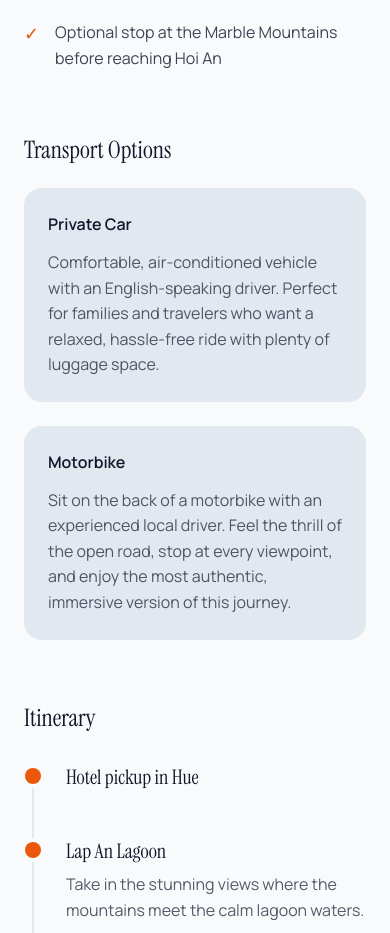
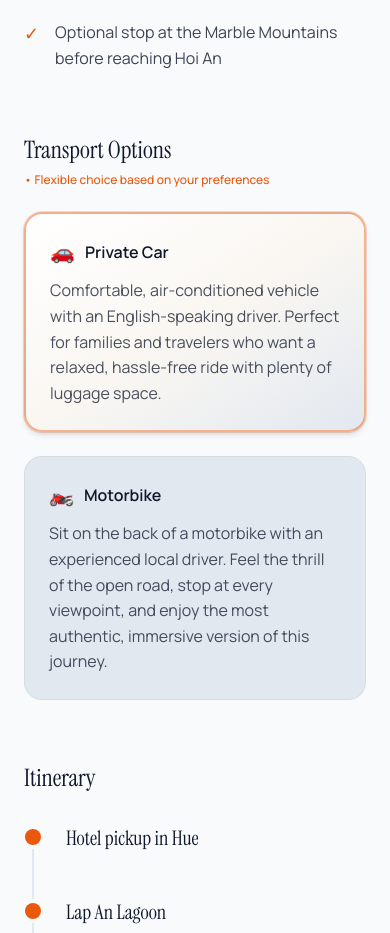
Before and after one commit to jayykioh/hue-motorbike-tours, a Next.js app: page /en/tours/hue-to-hoi-an-via-hai-van-pass in a window 390 px wide. Shown: the part 1601-2534 px from the top of the page. Built offline with nearby package versions, Linux system fonts and the light colour scheme.

Commit message:
feat: add dynamic tour detail page and tour data module

```diff
--- a/src/app/[locale]/tours/[slug]/page.tsx
+++ b/src/app/[locale]/tours/[slug]/page.tsx
@@ -341,18 +341,60 @@ export default async function TourDetailPage({ params }: Props) {
               {/* Transport Options */}
               {tour.transportOptions && tour.transportOptions.length > 0 && (
                 <div className="flex flex-col gap-6">
+                  <div className="flex flex-wrap items-baseline justify-between gap-2">
                     <h2 className="text-h3 font-display text-[var(--color-ink)]">{strings.transportOptions}</h2>
+                    <span className="text-xs text-[var(--color-terracotta)] font-medium">
+                      {isVi ? '• Tùy chọn linh hoạt theo nhu cầu của bạn' : '• Flexible choice based on your preferences'}
+                    </span>
+                  </div>
                   <div className="grid grid-cols-1 md:grid-cols-2 gap-6">
-                    {tour.transportOptions.map((opt, idx) => (
-                      <div key={idx} className="bg-[var(--color-sand)] rounded-[var(--radius-md)] p-6 flex flex-col gap-3">
-                        <h3 className="text-body font-semibold text-[var(--color-ink)]">
-                          {isVi ? opt.name.vi : opt.name.en}
+                    {tour.transportOptions.map((opt, idx) => {
+                      const isHighlighted = opt.highlight || opt.name.en.toLowerCase().includes('car') || opt.name.vi.toLowerCase().includes('ô tô');
+                      return (
+                        <div
+                          key={idx}
+                          className={`rounded-[var(--radius-md)] p-6 flex flex-col justify-between gap-4 transition-all duration-300 relative ${
+                            isHighlighted
+                              ? 'bg-gradient-to-br from-white via-[#faf7f2] to-[var(--color-sand)] border-2 border-[var(--color-terracotta)]/45 shadow-md ring-1 ring-[var(--color-terracotta)]/20'
+                              : 'bg-[var(--color-sand)] border border-black/5 hover:border-black/10'
+                          }`}
+                        >
+                          <div className="flex flex-col gap-3">
+                            <div className="flex flex-wrap items-center justify-between gap-2">
+                              <h3 className="text-body font-semibold text-[var(--color-ink)] flex items-center gap-2.5">
+                                <span className="text-xl sm:text-2xl" role="img" aria-label={isHighlighted ? 'Car' : 'Motorbike'}>
+                                  {isHighlighted ? '🚗' : '🏍️'}
+                                </span>
+                                <span>{isVi ? opt.name.vi : opt.name.en}</span>
                               </h3>
-                        <p className="text-body text-[var(--color-ink)] opacity-70 leading-relaxed">
+                              {opt.badge && (
+                                <span className={`text-[11px] sm:text-xs font-semibold px-3 py-1 rounded-full ${
+                                  isHighlighted
+                                    ? 'bg-[var(--color-terracotta)] text-white shadow-xs font-display tracking-wide'
+                                    : 'bg-[var(--color-river)]/15 text-[var(--color-river)] border border-[var(--color-river)]/20'
+                                }`}>
+                                  {isVi ? opt.badge.vi : opt.badge.en}
+                                </span>
+                              )}
+                            </div>
+                            <p className="text-body text-[var(--color-ink)] opacity-75 leading-relaxed text-sm">
                               {isVi ? opt.description.vi : opt.description.en}
                             </p>
                           </div>
+
+                          {opt.features && opt.features.length > 0 && (
+                            <ul className="pt-3 border-t border-black/8 flex flex-col gap-2 text-xs text-[var(--color-ink)]/85">
+                              {opt.features.map((f, fIdx) => (
+                                <li key={fIdx} className="flex items-start gap-2">
+                                  <span className="text-[var(--color-terracotta)] font-bold text-sm leading-none mt-0.5">✓</span>
+                                  <span>{isVi ? f.vi : f.en}</span>
+                                </li>
                               ))}
+                            </ul>
+                          )}
+                        </div>
+                      );
+                    })}
                   </div>
                 </div>
               )}
--- a/src/data/tours.ts
+++ b/src/data/tours.ts
@@ -13,6 +13,9 @@ export type FAQItem = {
 export type TransportOption = {
   name: { en: string; vi: string };
   description: { en: string; vi: string };
+  badge?: { en: string; vi: string };
+  highlight?: boolean;
+  features?: { en: string; vi: string }[];
 };
 
 export type TourGalleryItem = {
@@ -139,13 +142,13 @@ export const tours: Tour[] = [
       vi: 'Tour Khám Phá Đại Nội Huế & Lăng Tẩm Triều Nguyễn'
     },
     shortDescription: {
-      en: 'Step inside the 143-year imperial capital of Vietnam’s Nguyen Dynasty. Explore the UNESCO-listed Hue Imperial Citadel (Đại Nội), marvel at Khai Dinh’s mosaic palace, visit peaceful 400-year-old Thien Mu Pagoda, and discover vibrant Thuy Xuan Incense Village. Travel comfortably with our licensed local guides on authentic motorbikes.',
-      vi: 'Bước vào trái tim kinh đô phong kiến 143 năm của triều Nguyễn. Khám phá Quần thể Di tích Cố đô & Đại Nội Huế được UNESCO công nhận, chiêm ngưỡng nghệ thuật khảm sành sứ Lăng Khải Định, viếng chùa Thiên Mụ 400 năm tuổi và trải nghiệm làng hương Thủy Xuân cùng hướng dẫn viên bản địa Huế trên xe máy.'
+      en: 'Step inside the 143-year imperial capital of Vietnam’s Nguyen Dynasty. Explore the UNESCO-listed Hue Imperial Citadel (Đại Nội), marvel at Khai Dinh’s mosaic palace, visit peaceful 400-year-old Thien Mu Pagoda, and discover vibrant Thuy Xuan Incense Village. Travel comfortably with our licensed local guides by private air-conditioned car or authentic motorbike.',
+      vi: 'Bước vào trái tim kinh đô phong kiến 143 năm của triều Nguyễn. Khám phá Quần thể Di tích Cố đô & Đại Nội Huế được UNESCO công nhận, chiêm ngưỡng nghệ thuật khảm sành sứ Lăng Khải Định, viếng chùa Thiên Mụ 400 năm tuổi và trải nghiệm làng hương Thủy Xuân. Lựa chọn linh hoạt giữa ô tô riêng có điều hòa mát mẻ hoặc xe máy cùng hướng dẫn viên bản địa Huế.'
     },
     duration: '7–8 hours',
     transport: {
-      en: 'Motorbike with Rider',
-      vi: 'Xe máy có tài xế'
+      en: 'Private Car or Motorbike',
+      vi: 'Xe ô tô riêng hoặc Xe máy'
     },
     price: 'From $65 USD',
     priceCaption: {
@@ -166,12 +169,13 @@ export const tours: Tour[] = [
     },
     seo: {
       en: {
-        title: 'Hue Imperial City Tour | Citadel, Royal Tombs & Thien Mu Pagoda',
-        description: 'Comprehensive Hue Imperial City full-day tour. Discover the Imperial Citadel (Đại Nội), Kien Trung Palace, Khai Dinh Tomb & Thien Mu Pagoda with local guides by motorbike.',
+        title: 'Hue Imperial City Tour | Private Car & Motorbike Options',
+        description: 'Comprehensive Hue Imperial City full-day tour. Discover the Imperial Citadel (Đại Nội), Kien Trung Palace, Khai Dinh Tomb & Thien Mu Pagoda with local guides by private car or motorbike.',
         keywords: [
           'Hue Imperial City tour',
           'Hue Citadel tour',
           'Hue Imperial Citadel tour',
+          'Hue private car tour',
           'Khai Dinh Tomb tour',
           'Thien Mu Pagoda tour',
           'Hue motorbike tour'
@@ -179,11 +183,12 @@ export const tours: Tour[] = [
       },
       vi: {
         title: 'Tour Đại Nội Huế 1 Ngày | Kinh Thành, Lăng Tẩm & Chùa Thiên Mụ',
-        description: 'Tour khám phá Đại Nội Huế trọn gói 1 ngày. Tham quan Kinh Thành Huế, điện Kiến Trung, lăng Khải Định, chùa Thiên Mụ và làng hương cùng hướng dẫn viên bản địa bằng xe máy.',
+        description: 'Tour khám phá Đại Nội Huế trọn gói 1 ngày. Tham quan Kinh Thành Huế, điện Kiến Trung, lăng Khải Định, chùa Thiên Mụ và làng hương cùng hướng dẫn viên bản địa bằng xe ô tô riêng hoặc xe máy.',
         keywords: [
           'tour đại nội huế',
           'tour kinh thành huế',
           'tour huế 1 ngày',
+          'xe ô tô du lịch huế',
           'tham quan lăng tẩm huế',
           'tour lăng khải định',
           'giá vé đại nội huế 2026',
@@ -320,12 +325,48 @@ export const tours: Tour[] = [
         caption: { en: 'Kien Trung Palace - masterpiece of French-Indochinese architecture', vi: 'Điện Kiến Trung - kiệt tác kiến trúc Pháp - Đông Dương vừa hồi sinh' }
       }
     ],
+    transportOptions: [
+      {
+        name: { en: 'Private Air-Conditioned Car', vi: 'Xe ô tô riêng có điều hòa' },
+        description: {
+          en: 'A modern, private 4, 7, or 16-seater vehicle with cool air-conditioning and a courteous local driver. Perfect for multi-generational families, seniors, young children, or travelers who want a completely relaxed, weather-protected journey away from the tropical midday heat.',
+          vi: 'Xe ô tô riêng 4–7–16 chỗ đời mới với điều hòa mát mẻ và tài xế bản địa chu đáo. Lựa chọn lý tưởng hàng đầu cho gia đình có người lớn tuổi, trẻ nhỏ hoặc du khách muốn hành trình thư thái, tránh trưa nắng gắt và thời tiết thất thường của miền Trung.'
+        },
+        badge: {
+          en: '✨ Best for Families & Weather Comfort',
+          vi: '✨ Khuyên dùng cho gia đình & tránh nắng mưa'
+        },
+        highlight: true,
+        features: [
+          { en: 'Cool air-conditioning throughout the entire day', vi: 'Điều hòa mát mẻ suốt toàn bộ hành trình' },
+          { en: '100% weather-protected (sun, heat, or sudden rain)', vi: 'Tránh nắng gắt, khói bụi và mưa bất chợt' },
+          { en: 'Generous luggage space & comfortable seating', vi: 'Không gian riêng tư, cốp chứa hành lý rộng rãi' },
+          { en: 'Door-to-door hotel pickup and drop-off in Hue', vi: 'Đón trả tận nơi tại khách sạn trung tâm Huế' }
+        ]
+      },
+      {
+        name: { en: 'Authentic Motorbike with Rider', vi: 'Xe máy riêng cùng tài xế bản địa' },
+        description: {
+          en: 'Ride as a passenger behind an experienced local driver. Weave through ancient Hue alleys, feel the river breeze, and enjoy flexible, spontaneous photography stops along scenic tree-lined avenues.',
+          vi: 'Ngồi sau xe máy cùng tài xế bản địa dày dặn kinh nghiệm. Luồn lách qua các ngõ phố cổ kính xứ Huế, tận hưởng làn gió mát và trải nghiệm du lịch chân thực, linh hoạt dừng chụp ảnh bất cứ đâu.'
+        },
+        badge: {
+          en: '🏍️ Authentic Local Adventure',
+          vi: '🏍️ Trải nghiệm phiêu lưu bản địa'
+        },
+        features: [
+          { en: 'Skilled, gentle local Easy Rider driver', vi: 'Tài xế bản địa tay lái vững vàng, êm ái' },
+          { en: 'High-quality safety helmets & rain gear provided', vi: 'Trang bị mũ bảo hiểm chuẩn & áo mưa tiện lợi' },
+          { en: 'Immersive street-level exploration & photo stops', vi: 'Dễ dàng dừng ngắm cảnh & chụp hình góc đẹp' }
+        ]
+      }
+    ],
     inclusions: [
-      { en: 'Comfortable motorbike with experienced local rider/guide', vi: 'Xe máy riêng cùng tài xế kiêm hướng dẫn viên bản địa giàu kinh nghiệm' },
+      { en: 'Private air-conditioned car or private motorbike with experienced rider', vi: 'Ô tô riêng có điều hòa mát mẻ hoặc xe máy riêng cùng tài xế bản địa giàu kinh nghiệm' },
       { en: 'Licensed English-speaking local guide with deep historical knowledge', vi: 'Hướng dẫn viên bản địa am hiểu sâu sắc về lịch sử và văn hóa cung đình Huế' },
       { en: 'Hotel pickup and drop-off in Hue city center', vi: 'Đón và trả khách tận nơi tại khách sạn trong trung tâm TP Huế' },
       { en: 'Cold bottled drinking water throughout the tour', vi: 'Nước suối đóng chai mát lạnh suốt hành trình' },
-      { en: 'High-quality safety helmets and emergency rain ponchos', vi: 'Mũ bảo hiểm đạt chuẩn an toàn và áo mưa tiện lợi khi cần' }
+      { en: 'High-quality safety helmets and emergency rain ponchos for motorbike option', vi: 'Mũ bảo hiểm đạt chuẩn an toàn và áo mưa tiện lợi cho khách đi xe máy' }
     ],
     exclusions: [
       { en: 'Citadel & royal tomb entrance tickets (guide assists with purchasing on-site)', vi: 'Vé tham quan Đại Nội và các lăng tẩm (hướng dẫn viên hỗ trợ mua trực tiếp tại quầy)' },
@@ -393,8 +434,8 @@ export const tours: Tour[] = [
       {
         question: { en: 'Is this tour suitable for seniors and young children?', vi: 'Tour có phù hợp với người cao tuổi và trẻ nhỏ không?' },
         answer: {
-          en: 'Yes, our experienced local riders travel at a very gentle, safe pace with premium safety helmets. Inside the Citadel, electric buggies (trams) can also be arranged on-site for guests who prefer less walking.',
-          vi: 'Hoàn toàn phù hợp. Đội ngũ tài xế di chuyển rất cẩn thận, êm ái với tốc độ an toàn. Bên trong Đại Nội có thể thuê thêm xe điện trung chuyển nếu người lớn tuổi hoặc trẻ em ngại đi bộ xa.'
+          en: 'Yes! Our private air-conditioned car option is especially popular for multi-generational families with seniors or young children, offering total climate control and relaxed comfort. Inside the Citadel, electric buggies (trams) can also be arranged on-site for guests who prefer less walking.',
+          vi: 'Rất phù hợp! Lựa chọn xe ô tô riêng có điều hòa mát mẻ là phương án được các gia đình nhiều thế hệ, có người lớn tuổi hoặc trẻ nhỏ yêu thích nhất. Bên trong Đại Nội, bạn còn có thể thuê thêm xe điện trung chuyển nếu người lớn tuổi ngại đi bộ xa.'
         }
       },
       {
@@ -407,8 +448,8 @@ export const tours: Tour[] = [
       {
         question: { en: 'What happens if it rains during the tour?', vi: 'Nếu trời mưa trong ngày đi tour thì sao?' },
         answer: {
-          en: 'Hue weather can be unpredictable. We always provide high-grade rain ponchos and can adjust the schedule flexibly to spend rainy moments visiting sheltered royal palaces, museums, and enjoying hot imperial herbal tea.',
-          vi: 'Thời tiết Huế đôi khi có mưa bất chợt. Chúng mình luôn trang bị sẵn áo mưa chất lượng cao và linh hoạt ưu tiên tham quan các cung điện có mái che, bảo tàng cổ vật hoặc thưởng thức trà cung đình ấm áp trong lúc đợi tạnh mưa.'
+          en: 'Hue weather can be unpredictable. If traveling by private car, rain will never disrupt your day as our vehicle stays dry and comfortable with large umbrellas provided. If choosing motorbike, we supply high-grade rain ponchos and adjust stops to sheltered palaces and cozy tea houses.',
+          vi: 'Thời tiết Huế đôi khi có mưa bất chợt. Nếu chọn đi ô tô riêng, bạn hoàn toàn yên tâm vì xe luôn khô ráo mát mẻ, có sẵn dù lớn che mưa tận cửa. Nếu chọn đi xe máy, chúng mình trang bị sẵn áo mưa cao cấp và linh hoạt ưu tiên tham quan các cung điện có mái che hoặc thưởng thức trà cung đình trong lúc đợi tạnh mưa.'
         }
       },
       {
@@ -650,13 +691,13 @@ export const tours: Tour[] = [
       vi: 'Tour Đại Nội Huế 1 Ngày từ Đà Nẵng & Hội An'
     },
     shortDescription: {
-      en: 'Travel from Da Nang or Hoi An to Hue on a full-day journey over Hai Van Pass. Explore the Imperial Citadel, enjoy a local Hue lunch, and visit royal heritage sites with an experienced local Easy Rider guide.',
-      vi: 'Khởi hành từ Đà Nẵng hoặc Hội An đến Huế qua đèo Hải Vân trong chuyến đi trọn ngày. Khám phá Đại Nội, thưởng thức bữa trưa địa phương và ghé thăm các di tích triều Nguyễn cùng Easy Rider xe máy.'
+      en: 'Travel from Da Nang or Hoi An to Hue on a full-day journey over Hai Van Pass. Explore the Imperial Citadel, enjoy a local Hue lunch, and visit royal heritage sites with an experienced local guide. Choose between a private air-conditioned car for maximum comfort or an exhilarating Easy Rider motorbike.',
+      vi: 'Khởi hành từ Đà Nẵng hoặc Hội An đến Huế qua đèo Hải Vân trong chuyến đi trọn ngày. Khám phá Đại Nội, thưởng thức bữa trưa địa phương và ghé thăm các di tích triều Nguyễn. Lựa chọn linh hoạt giữa ô tô riêng có điều hòa mát mẻ hoặc xe máy cùng Easy Rider.'
     },
     duration: '10–11 hours',
     transport: {
-      en: 'Easy Rider Motorbike',
-      vi: 'Xe máy cùng Easy Rider'
+      en: 'Private Car or Easy Rider Motorbike',
+      vi: 'Ô tô riêng hoặc xe máy cùng Easy Rider'
     },
     price: 'Request a quote',
     priceCaption: {
@@ -689,23 +730,26 @@ export const tours: Tour[] = [
     },
     seo: {
       en: {
-        title: 'Hue Day Tour from Da Nang & Hoi An | Imperial City',
-        description: 'Visit Hue Imperial City on a full-day tour from Da Nang or Hoi An. Cross Hai Van Pass, see Lap An Lagoon and royal landmarks with an experienced Easy Rider.',
+        title: 'Hue Day Tour from Da Nang & Hoi An | Private Car & Easy Rider',
+        description: 'Visit Hue Imperial City on a full-day tour from Da Nang or Hoi An. Cross Hai Van Pass, see Lap An Lagoon and royal landmarks by private car or Easy Rider.',
         keywords: [
           'Hue day tour from Da Nang',
           'Hue day trip from Hoi An',
           'Hue Imperial City tour from Da Nang',
+          'Da Nang to Hue private car tour',
           'Hoi An to Hue Easy Rider tour',
           'Da Nang to Hue motorbike tour'
         ]
       },
       vi: {
-        title: 'Tour Huế 1 Ngày từ Đà Nẵng & Hội An | Đại Nội, Hoàng Thành',
-        description: 'Tour Huế 1 ngày từ Đà Nẵng hoặc Hội An, đón tận khách sạn, qua đèo Hải Vân và đầm Lập An, tham quan Đại Nội cùng Easy Rider. Hỏi lịch trình.',
+        title: 'Tour Huế 1 Ngày từ Đà Nẵng & Hội An | Ô Tô Riêng & Easy Rider',
+        description: 'Tour Huế 1 ngày từ Đà Nẵng hoặc Hội An, đón tận khách sạn, qua đèo Hải Vân và đầm Lập An, tham quan Đại Nội bằng ô tô riêng hoặc Easy Rider. Hỏi lịch trình.',
         keywords: [
           'tour Huế từ Đà Nẵng 1 ngày',
           'tour Hội An đi Huế',
           'tour Đại Nội Huế từ Đà Nẵng',
+          'xe riêng Đà Nẵng đi Huế',
+          'thuê xe ô tô Đà Nẵng đi Huế 1 ngày',
           'tour xe máy Hội An Huế',
           'easy rider Đà Nẵng Huế'
         ]
@@ -724,7 +768,7 @@ export const tours: Tour[] = [
       { en: 'Enjoy coastal viewpoints and photo stops along Hai Van Pass', vi: 'Ngắm cảnh biển và dừng chụp ảnh trên cung đường đèo Hải Vân' },
       { en: 'Pause at Lap An Lagoon and take in views of Lang Co Bay', vi: 'Dừng chân tại đầm Lập An và ngắm cảnh vịnh Lăng Cô' },
       { en: 'Explore Hue Imperial Citadel and royal palaces with a local guide', vi: 'Khám phá Đại Nội và Kinh Thành Huế cùng hướng dẫn viên địa phương' },
-      { en: 'Experience the open-air coastal route and Hai Van Pass as a passenger behind an experienced Easy Rider', vi: 'Trải nghiệm cung đường ven biển và đèo Hải Vân ngoạn mục khi ngồi sau tay lái Easy Rider' },
+      { en: 'Choose a private air-conditioned car for weather-proof comfort or ride as a passenger with an Easy Rider', vi: 'Lựa chọn ô tô riêng có điều hòa mát mẻ, tránh nắng mưa hoặc ngồi sau xe máy cùng Easy Rider' },
       { en: 'Add royal tombs, Thien Mu Pagoda, or a local food stop to suit your day', vi: 'Có thể thêm lăng tẩm, chùa Thiên Mụ hoặc điểm dừng ẩm thực địa phương theo lịch trình' }
     ],
     itinerary: [
@@ -799,11 +843,47 @@ export const tours: Tour[] = [
         caption: { en: 'Attentive, friendly service from start to finish', vi: 'Sự đồng hành chu đáo, tận tâm từ đầu đến cuối chuyến đi' }
       }
     ],
+    transportOptions: [
+      {
+        name: { en: 'Private Air-Conditioned Car', vi: 'Ô tô riêng có điều hòa' },
+        description: {
+          en: 'A modern, private air-conditioned car (4, 7, or 16 seats) with plenty of luggage space and a professional driver. Perfect for families, children, groups, or travelers seeking a relaxed, scenic road trip across Hai Van Pass protected from tropical heat and rain.',
+          vi: 'Ô tô riêng 4–7–16 chỗ đời mới với điều hòa mát mẻ, khoang hành lý rộng rãi và tài xế chu đáo. Lựa chọn số 1 cho gia đình, nhóm bạn hoặc du khách muốn hành trình qua đèo Hải Vân êm ái, tránh nắng gió gắt và thời tiết thất thường.'
+        },
+        badge: {
+          en: '✨ Top Comfort & Weather Protection',
+          vi: '✨ Êm ái tối đa & tránh nắng mưa'
+        },
+        highlight: true,
+        features: [
+          { en: 'Air-conditioned comfort across Hai Van Pass', vi: 'Máy lạnh mát mẻ vượt đèo Hải Vân êm ái' },
+          { en: 'Spacious trunk for suitcases & backpack luggage', vi: 'Khoang hành lý rộng rãi cho vali & balo lớn' },
+          { en: 'Ideal for families, children, and elderly travelers', vi: 'Rất phù hợp cho gia đình có người già & trẻ em' },
+          { en: 'Flexible scenic stops at lagoon and pass viewpoints', vi: 'Dừng chân ngắm đầm Lập An & đỉnh đèo tùy thích' }
+        ]
+      },
+      {
+        name: { en: 'Easy Rider Motorbike Adventure', vi: 'Xe máy cùng Easy Rider' },
+        description: {
+          en: 'Travel as a passenger behind an experienced local rider (15+ years experience) and conquer the winding curves of Hai Van Pass. Experience open ocean air and total freedom with flexible photo stops.',
+          vi: 'Ngồi sau tài xế địa phương giàu kinh nghiệm (15+ năm Easy Rider) chinh phục từng khúc cua ngoạn mục đèo Hải Vân, tận hưởng gió biển trong lành và dừng chụp ảnh linh hoạt tại các góc máy đẹp nhất.'
+        },
+        badge: {
+          en: '🏍️ Hai Van Pass Coastal Thrill',
+          vi: '🏍️ Chinh phục đèo Hải Vân mở'
+        },
+        features: [
+          { en: '15+ year veteran local Easy Rider driver', vi: 'Đội ngũ Easy Rider 15+ năm kinh nghiệm cung đường đèo' },
+          { en: 'Top-tier helmets and emergency raincoats', vi: 'Trang bị mũ bảo hiểm chuẩn an toàn & áo mưa tiện lợi' },
+          { en: 'Open-air panoramic viewpoints & photo flexibility', vi: 'Tầm nhìn 360 độ ngắm cảnh biển & dừng chụp ảnh tự do' }
+        ]
+      }
+    ],
     inclusions: [
       { en: 'Hotel pickup and drop-off in Da Nang or Hoi An', vi: 'Đón và trả khách tại khách sạn ở Đà Nẵng hoặc Hội An' },
-      { en: 'Comfortable motorbike with experienced local Easy Rider driver', vi: 'Xe máy cùng tài xế Easy Rider địa phương giàu kinh nghiệm' },
+      { en: 'Private air-conditioned car with driver or motorbike with local Easy Rider, based on your selection', vi: 'Ô tô riêng có điều hòa mát mẻ hoặc xe máy cùng Easy Rider địa phương theo lựa chọn của bạn' },
       { en: 'Local English-speaking guide', vi: 'Hướng dẫn viên địa phương nói tiếng Anh' },
-      { en: 'High-quality helmet and rain gear', vi: 'Mũ bảo hiểm đạt chuẩn an toàn và áo mưa tiện lợi' },
+      { en: 'High-quality helmet and rain gear for motorbike option', vi: 'Mũ bảo hiểm đạt chuẩn an toàn và áo mưa tiện lợi cho khách đi xe máy' },
       { en: 'Bottled water during the journey', vi: 'Nước uống đóng chai trong hành trình' }
     ],
     exclusions: [
@@ -821,7 +901,7 @@ export const tours: Tour[] = [
       { en: 'Plan your route with founder and lead guide Mai Anh Tu, a 15+ year Easy Rider veteran across Central Vietnam', vi: 'Cùng lên lịch trình với Mai Anh Tú, người sáng lập và hướng dẫn viên trưởng có hơn 15 năm kinh nghiệm Easy Rider tại miền Trung' },
       { en: 'Plan one day around Hue’s heritage, scenic coastal stops, and your preferred travel style', vi: 'Sắp xếp một ngày kết hợp di sản Huế, điểm dừng ven biển và phương tiện phù hợp với bạn' },
       { en: 'Start and finish at your hotel in Da Nang or Hoi An', vi: 'Khởi hành và kết thúc ngay tại khách sạn ở Đà Nẵng hoặc Hội An' },
-      { en: 'Ride with an experienced Easy Rider for an authentic, scenic open-air journey', vi: 'Đồng hành cùng Easy Rider dày dặn kinh nghiệm để tận hưởng trọn vẹn cung đường ven biển thoáng đãng' },
+      { en: 'Choose a private car for comfort and luggage, or an Easy Rider for an open-air coastal ride', vi: 'Chọn ô tô riêng để thoải mái, che nắng mưa và mang hành lý, hoặc Easy Rider để trải nghiệm cung đường thoáng' },
       { en: 'Discuss timing, entrance tickets, meal preferences, and optional stops before confirming', vi: 'Trao đổi trước về giờ giấc, vé tham quan, bữa ăn và điểm dừng tùy chọn trước khi xác nhận' }
     ],
     insiderTips: [
@@ -835,8 +915,8 @@ export const tours: Tour[] = [
       {
         title: { en: 'Luggage & One-Way Trip to Hue', vi: 'Mang hành lý & chuyến đi một chiều đến Huế' },
         content: {
-          en: 'You can use this day tour as a scenic transfer to Hue with your luggage safely strapped on motorbikes, ending the trip at your Hue hotel without returning to Da Nang or Hoi An.',
-          vi: 'Bạn có thể kết hợp tour này làm chuyến di chuyển kết hợp ngắm cảnh đến Huế. Hành lý được chằng buộc an toàn trên xe máy và trả tận khách sạn tại Huế.'
+          en: 'You can use this day tour as a scenic transfer to Hue with your luggage safely strapped on motorbikes or in car trunks, ending the trip at your Hue hotel without returning to Da Nang or Hoi An.',
+          vi: 'Bạn có thể kết hợp tour này làm chuyến di chuyển kết hợp ngắm cảnh đến Huế. Hành lý được chằng buộc an toàn trên xe máy hoặc trong cốp ô tô và trả tận khách sạn tại Huế.'
         }
       }
     ],
```
Lines whose indentation alone changed are shown as unchanged.
